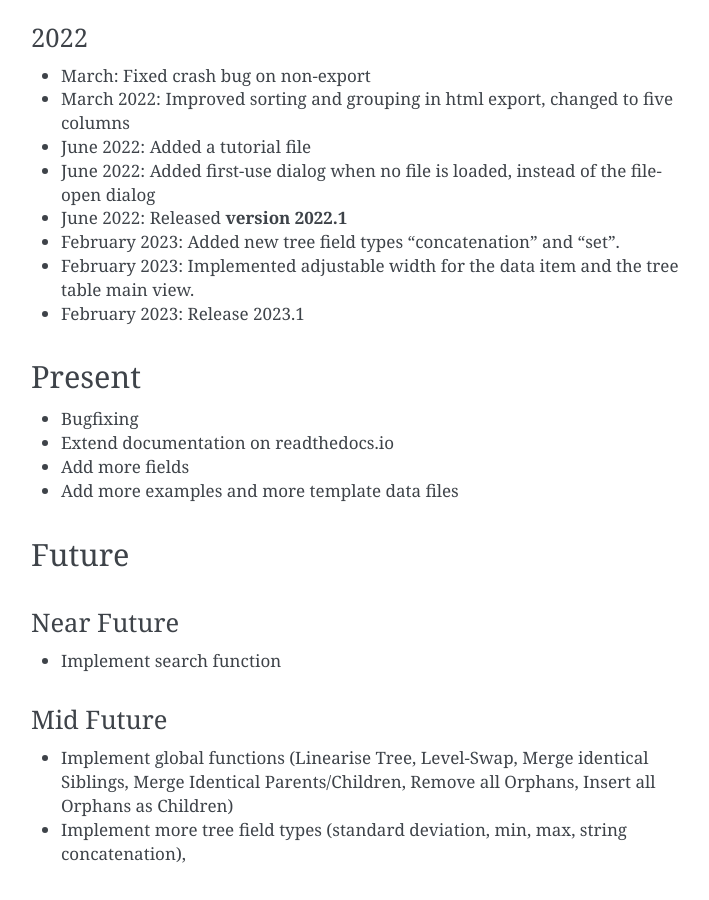
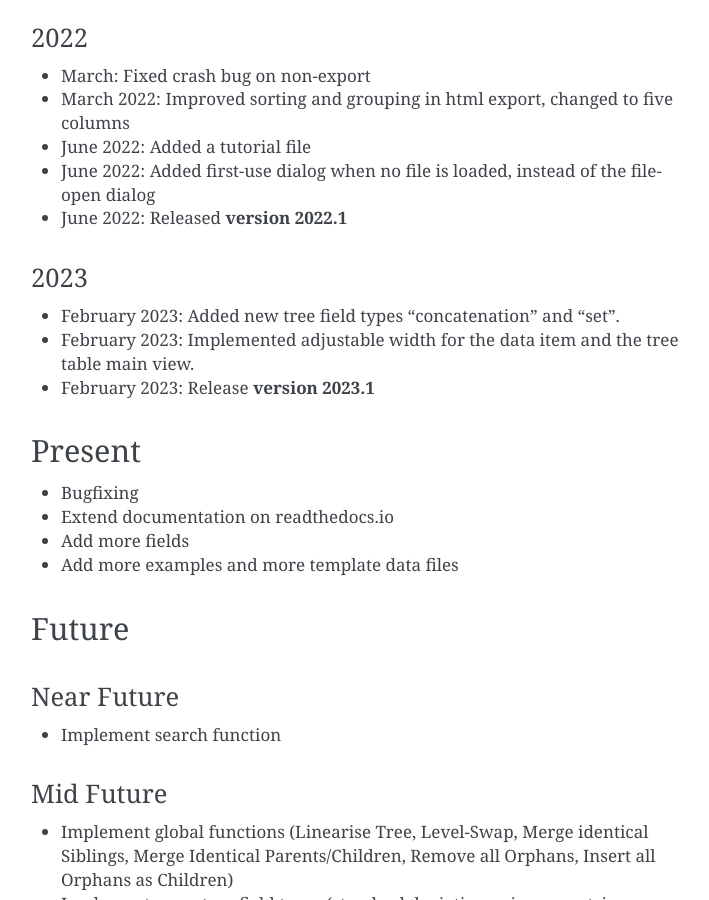
Before and after one commit to jkanev/treetime, a Sphinx documentation site: the page built from docs/releases.rst, in a window 1280 px wide and 900 px high, scrolled down 2138 px. Shown: the whole window, without its empty margins (389-1098 px from the left). Built offline with Sphinx 7.4.7, drawn with Linux system fonts in a browser that asks for light colours.

Commit message:
Fixed error in documentation
Corrected wrong year in release history.

```diff
--- a/docs/releases.rst
+++ b/docs/releases.rst
@@ -83,9 +83,13 @@ Past
 * June 2022: Added a tutorial file
 * June 2022: Added first-use dialog when no file is loaded, instead of the file-open dialog
 * June 2022: Released **version 2022.1**
+
+2023
+^^^^
+
 * February 2023: Added new tree field types "concatenation" and "set".
 * February 2023: Implemented adjustable width for the data item and the tree table main view.
-* February 2023: Release 2023.1
+* February 2023: Release **version 2023.1**
 
 Present
 -------
```
